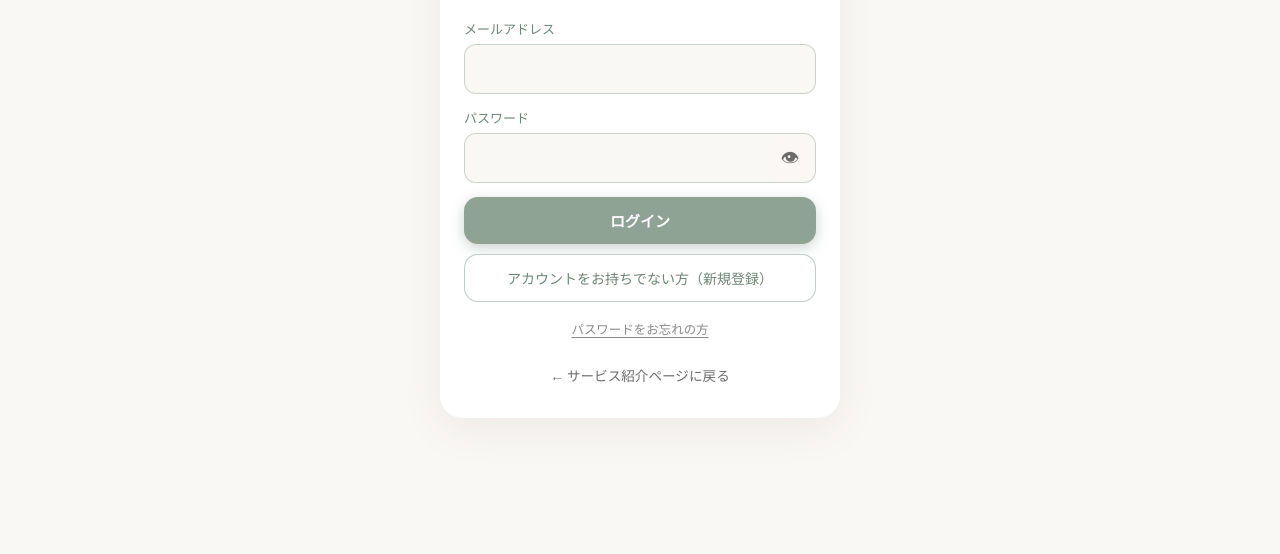
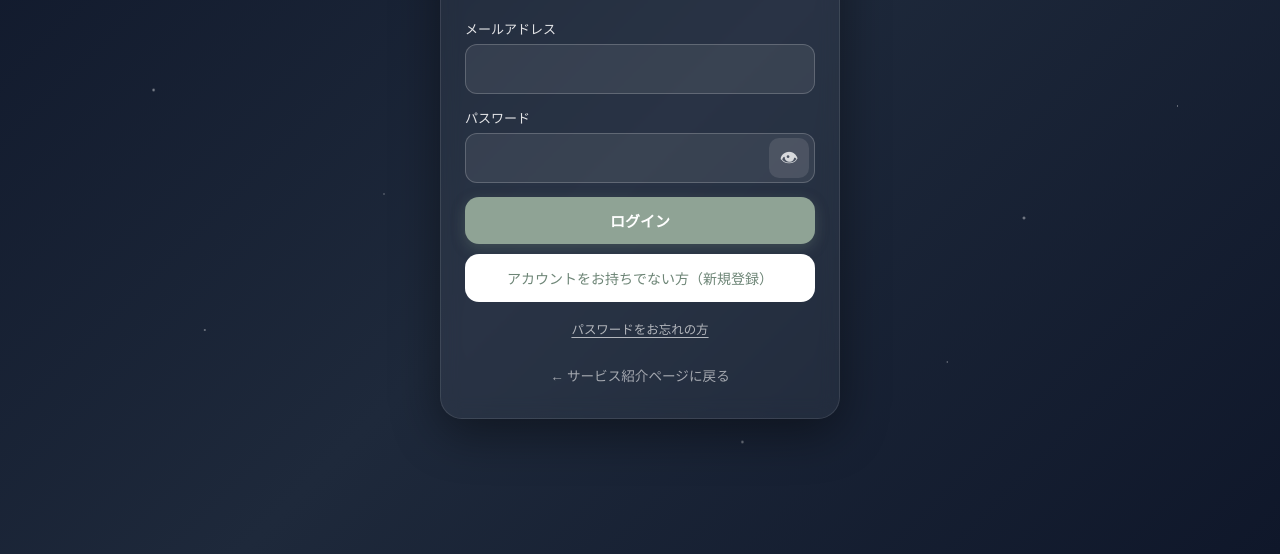
Before and after one commit to hiro9215koctwcx-glitch/kokoro-note, a website: page index.html in a window 1280 px wide. Shown: the part 246-800 px from the top of the page. Drawn offline with Linux system fonts and the light colour scheme; no server answers.

Commit message:
ログイン画面デザイン改善

```diff
--- a/index.html
+++ b/index.html
@@ -77,7 +77,62 @@ main{flex:1;display:flex;flex-direction:column;overflow:hidden;min-height:0}
 .btn-trial-upgrade-light{background:var(--green);color:#fff}
 .btn-trial-upgrade-standard{background:var(--green-deep);color:#fff;box-shadow:0 4px 14px rgba(70,90,75,.35)}
 .btn-trial-more{width:100%;margin-top:4px;padding:10px;border-radius:14px;border:1px solid rgba(143,163,149,.55);background:var(--white);color:var(--green-deep);font-family:inherit;font-size:.8125rem;font-weight:500;cursor:pointer}
-.auth-screen{flex:1;display:flex;flex-direction:column;align-items:center;justify-content:center;padding:24px 20px calc(24px + env(safe-area-inset-bottom));min-height:100dvh}
+.auth-screen{flex:1;display:flex;flex-direction:column;align-items:center;justify-content:center;padding:24px 20px calc(24px + env(safe-area-inset-bottom));min-height:100dvh;position:relative;overflow:hidden;background:linear-gradient(135deg,#0f172a 0%,#1e293b 50%,#0f172a 100%)}
+/* ログイン画面：星・満月（構造変更なし） */
+#auth-screen::before{
+  content:"";
+  pointer-events:none;
+  position:absolute;
+  inset:0;
+  z-index:0;
+  opacity:.82;
+  background-image:
+    radial-gradient(2px 2px at 6% 18%,rgba(255,255,255,.92),transparent),
+    radial-gradient(1.5px 1.5px at 22% 8%,rgba(255,255,255,.85),transparent),
+    radial-gradient(1px 1px at 38% 24%,rgba(255,255,255,.78),transparent),
+    radial-gradient(2px 2px at 55% 12%,rgba(255,255,255,.9),transparent),
+    radial-gradient(1.5px 1.5px at 71% 28%,rgba(255,255,255,.8),transparent),
+    radial-gradient(1px 1px at 88% 16%,rgba(255,255,255,.76),transparent),
+    radial-gradient(2px 2px at 12% 42%,rgba(255,255,255,.68),transparent),
+    radial-gradient(1px 1px at 30% 55%,rgba(255,255,255,.7),transparent),
+    radial-gradient(1.5px 1.5px at 48% 62%,rgba(255,255,255,.74),transparent),
+    radial-gradient(1px 1px at 64% 48%,rgba(255,255,255,.82),transparent),
+    radial-gradient(2px 2px at 80% 58%,rgba(255,255,255,.72),transparent),
+    radial-gradient(1px 1px at 92% 44%,rgba(255,255,255,.79),transparent),
+    radial-gradient(1.5px 1.5px at 16% 72%,rgba(255,255,255,.65),transparent),
+    radial-gradient(1px 1px at 44% 78%,rgba(255,255,255,.71),transparent),
+    radial-gradient(2px 2px at 58% 86%,rgba(255,255,255,.6),transparent),
+    radial-gradient(1px 1px at 74% 76%,rgba(255,255,255,.77),transparent);
+}
+#auth-screen::after{
+  content:"";
+  pointer-events:none;
+  position:absolute;
+  top:clamp(40px,7vh,88px);
+  right:clamp(20px,5vw,56px);
+  width:clamp(68px,12vw,108px);
+  height:clamp(68px,12vw,108px);
+  border-radius:50%;
+  z-index:0;
+  background:radial-gradient(circle at 38% 32%,rgba(254,253,236,1),rgba(239,237,217,.93) 48%,rgba(214,209,178,.82) 100%);
+  box-shadow:0 0 48px rgba(255,252,231,.28),inset -6px -4px 16px rgba(180,174,148,.35);
+}
+#auth-screen > .auth-card{position:relative;z-index:1}
+#auth-login-card.auth-card{width:100%;max-width:400px;background:rgba(255,255,255,.05);border:1px solid rgba(255,255,255,.1);backdrop-filter:blur(10px);-webkit-backdrop-filter:blur(10px);color:#ffffff;box-shadow:0 14px 48px rgba(0,0,0,.42)}
+#auth-login-card.auth-card,#auth-login-card.auth-card .auth-title{color:#fff}
+#auth-login-card > .auth-title::before{content:"🌙 "}
+#auth-login-card .auth-lead{color:rgba(255,255,255,.72)}
+#auth-login-card .auth-field label{color:rgba(255,255,255,.88)}
+#auth-login-card .auth-field input{width:100%;padding:12px 14px;border:1px solid rgba(255,255,255,.2);border-radius:12px;font-family:inherit;font-size:1rem;background:rgba(255,255,255,.08);color:#fff}
+#auth-login-card .auth-field input::placeholder{color:rgba(255,255,255,.4)}
+#auth-login-card .auth-field input:focus{outline:2px solid rgba(255,255,255,.38)}
+#auth-login-card .auth-pass-eye{background:rgba(255,255,255,.1);color:rgba(255,255,255,.78)}
+#auth-login-card .auth-pass-eye:focus{outline:2px solid rgba(255,255,255,.38)}
+#auth-login-card .btn-auth-secondary{border-color:rgba(255,255,255,.3)}
+#auth-login-card .auth-switch{color:rgba(255,255,255,.72)}
+#auth-login-card .auth-switch button{color:rgba(210,237,219,.98);text-decoration:underline}
+#auth-login-card .auth-link-muted{color:rgba(255,255,255,.65)}
+#auth-login-card .auth-lp-back{color:rgba(255,255,255,.58)}
 .auth-card{width:100%;max-width:400px;background:var(--white);padding:28px 24px;border-radius:22px;box-shadow:0 12px 40px var(--sh)}
 .auth-title{font-size:1.25rem;font-weight:600;text-align:center;margin:0 0 6px;letter-spacing:.04em}
 .auth-lead{font-size:.875rem;color:var(--muted);text-align:center;margin:0 0 22px;line-height:1.55}
```
